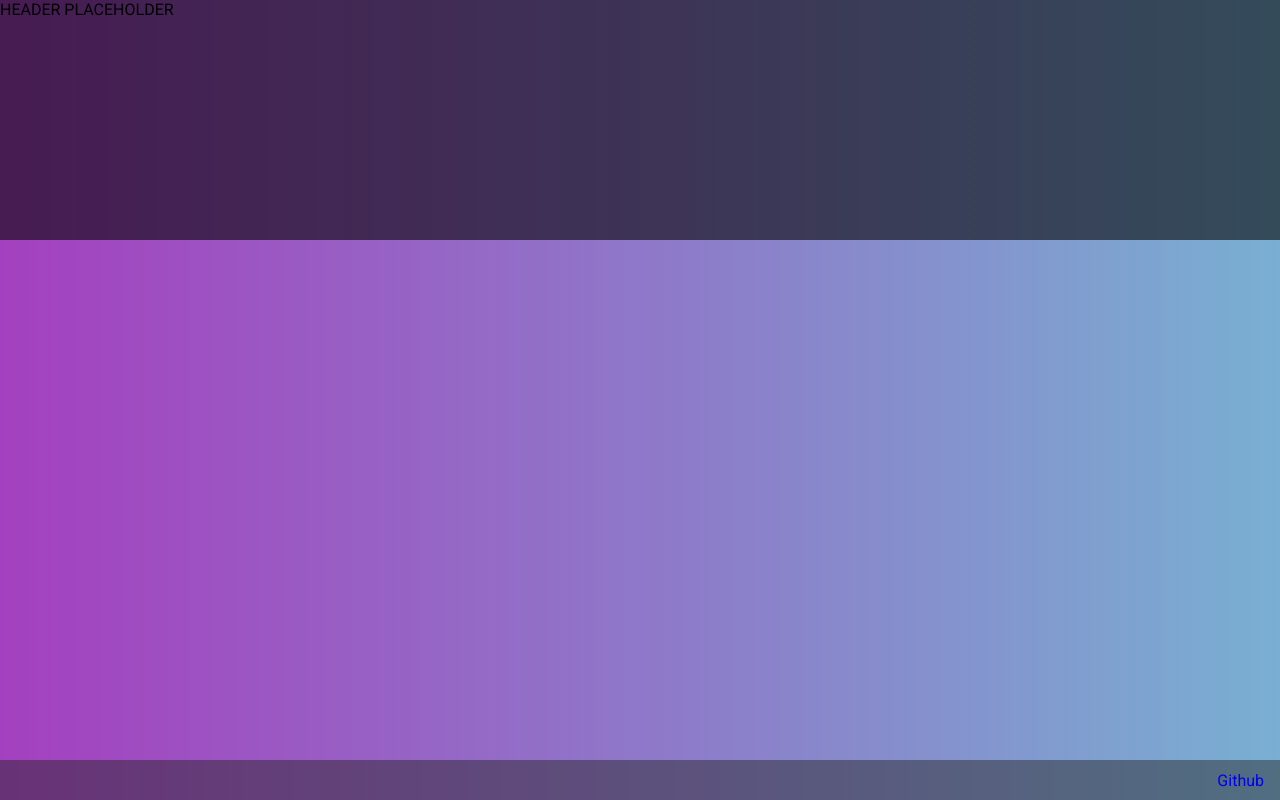
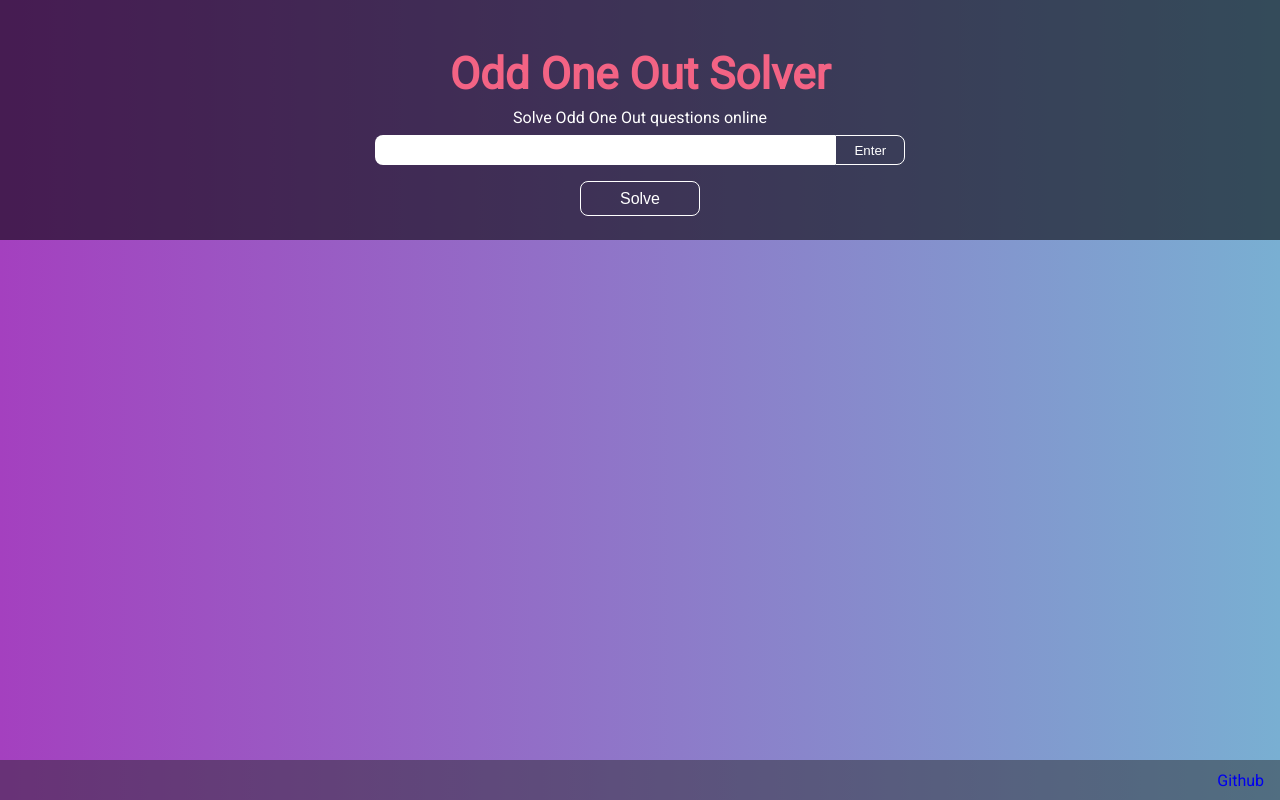
Before and after one commit to dguyen/react-ooo-solver, a Gatsby site: page / in a window 1280 px wide. Built offline with nearby package versions, Linux system fonts and the light colour scheme; Gatsby itself is replaced by a stand-in of ours.

Commit message:
Added basic UI for header and user input

```diff
--- a/src/components/header/header.js
+++ b/src/components/header/header.js
@@ -1,8 +1,16 @@
 import React from 'react';
 import './header.scss';
+import UserInput from '../user-input/user-input';
 
 const Header = (props) => (
-  <div id="container">HEADER PLACEHOLDER</div>
+  <div id="container">
+    <div id="titleContainer">
+      <h1>Odd One Out Solver</h1>
+      <p>Solve Odd One Out questions online</p>
+    </div>
+
+    <UserInput />
+  </div>
 )
 
 export default Header;
--- a/src/components/header/header.scss
+++ b/src/components/header/header.scss
@@ -5,4 +5,23 @@
   width: 100%;
   height: 30%;
   background-color: rgba(0, 0, 0, 0.568);
+  display: flex;
+  flex-direction: column;
+  justify-content: flex-start;
 }
+
+#titleContainer {
+  margin-top: 3em;
+  text-align: center;
+
+  h1 {
+    color: #f36384;
+    font-size: 2.75em;
+    margin: 0;
+  }
+
+  p {
+    margin: 0.5em auto 0.5em auto;
+    color: white;
+  }
+}
--- /dev/null
+++ b/src/components/user-input/user-input.js
@@ -0,0 +1,19 @@
+import React from 'react';
+import './user-input.scss';
+
+class UserInput extends React.Component {
+  render() {
+    return (
+      <div id="inputContainer">
+        <div id="userInput">
+          <input type="text"/>
+          <button class="noselect">Enter</button>
+        </div>
+
+        <button id="submitButton">Solve</button>
+      </div>
+    )
+  }
+}
+
+export default UserInput;
--- /dev/null
+++ b/src/components/user-input/user-input.scss
@@ -0,0 +1,75 @@
+#inputContainer {
+  display: flex;
+  flex-direction: column;
+  justify-content: center;
+  min-height: 40%;
+
+  #userInput {
+    display: flex;
+    justify-content: center;
+    height: 30px;
+    width: 60%;
+    margin: auto;
+
+    input {
+      float: left;
+      outline: none;
+      height: inherit;
+      width: 60%;
+      border: 0;
+      border-radius: 8px 0px 0px 8px;
+      box-sizing: border-box;
+      padding-left: 12px;
+    }
+
+    button {
+      background-color: transparent;
+      color: white;
+      border: 1px solid white;
+      height: inherit;
+      width: 70px;
+      border-radius: 0px 8px 8px 0px;
+      text-align: center;
+      line-height: 25px;
+      transition: background-color 0.25s ease-out;
+      outline: none;
+    }
+
+    button:hover {
+      background-color: rgba(34, 34, 34, 0.432);
+    }
+
+    button::-moz-focus-inner {
+      border: 0;
+    }
+
+    button:active {
+      padding: 0px;
+      color: #b4b4b4;
+    }
+  }
+
+  #submitButton {
+    margin: 1em auto 1em auto;
+    color: white;
+    background: transparent;
+    border: 1px solid white;
+    border-radius: 8px;
+    min-height: 35px;
+    width: 120px;
+    font-size: 1em;
+  }
+
+  #submitButton:hover {
+    background-color: rgba(34, 34, 34, 0.432);
+  }
+
+  #submitButton::-moz-focus-inner {
+    border: 0;
+  }
+
+  #submitButton:active {
+    padding: 0px;
+    color: #b4b4b4;
+  }
+}
--- a/src/styles/global.scss
+++ b/src/styles/global.scss
@@ -4,3 +4,13 @@ html {
   font-family: "Roboto", Times, serif;
   background: linear-gradient(to left, #79AFD2, #A440BF);
 }
+
+.noselect {
+  -webkit-touch-callout: none; /* iOS Safari */
+    -webkit-user-select: none; /* Safari */
+     -khtml-user-select: none; /* Konqueror HTML */
+       -moz-user-select: none; /* Firefox */
+        -ms-user-select: none; /* Internet Explorer/Edge */
+            user-select: none; /* Non-prefixed version, currently
+                                  supported by Chrome and Opera */
+}
```
